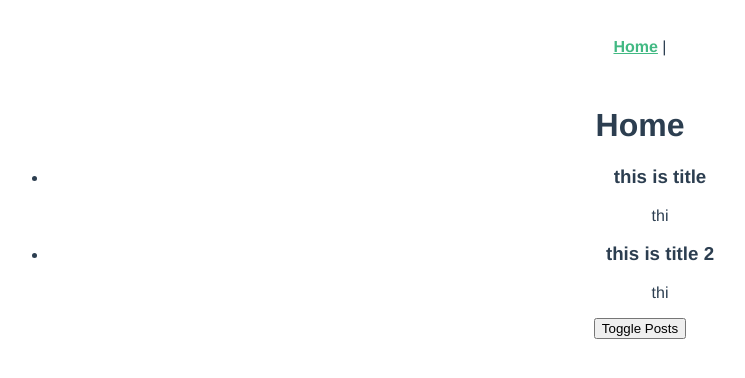
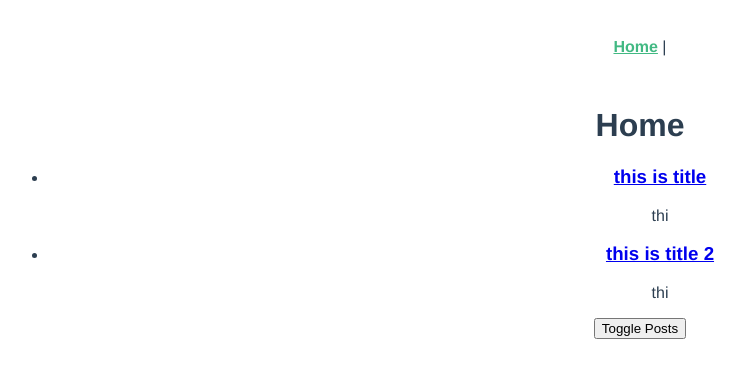
Before and after one commit to himanshurahi/Vue-JS, a Vue app in the folder blog/: page / in a window 1280 px wide. Shown: the top 378 px of the page, without its empty margins (0-745 px from the left). Built offline with nearby package versions, Linux system fonts and the light colour scheme; data requests are answered from the project's data file.

Commit message:
Single Post

```diff
--- /dev/null
+++ b/blog/src/Composables/getPost.js
@@ -0,0 +1,23 @@
+import {ref} from "vue";
+
+const getPost = (id) => {
+    const post = ref(null);
+    const error = ref(null);
+    const showPosts = ref(true);
+    const load = async () => {
+        try {
+            let data = await fetch("http://localhost:3000/posts/" + id);
+            if (! data.ok) {
+                throw Error("Post Not Exist");
+            }
+            post.value = await data.json();
+        } catch (e) {
+            error.value = e.message;
+            console.log(error.value);
+        }
+    };
+
+    return {post, error, load}
+}
+
+export default getPost;
--- a/blog/src/components/SinglePost.vue
+++ b/blog/src/components/SinglePost.vue
@@ -1,6 +1,8 @@
 <template>
   <div>
-    <h3>{{ post.title }}</h3>
+    <router-link :to="{ name: 'Details', params: { id: post.id } }">
+      <h3>{{ post.title }}</h3>
+    </router-link>
     <p>{{ snippt }}</p>
   </div>
 </template>
--- a/blog/src/router/index.js
+++ b/blog/src/router/index.js
@@ -1,12 +1,18 @@
-import { createRouter, createWebHistory } from 'vue-router'
+import {createRouter, createWebHistory} from 'vue-router'
 import Home from '../views/Home.vue'
+import Details from '../views/Details.vue'
 
 const routes = [
     {
         path: '/',
         name: 'Home',
         component: Home
-  },
+    }, {
+        path: '/posts/:id',
+        name: 'Details',
+        component: Details,
+        props: true
+    }
 
 ]
 
--- /dev/null
+++ b/blog/src/views/Details.vue
@@ -0,0 +1,25 @@
+<template>
+  <div>
+    <h3>Post Detail</h3>
+    <h4>{{ post.title }}</h4>
+    <p>{{ post.body }}</p>
+  </div>
+</template>
+
+<script>
+import { onMounted } from "@vue/runtime-core";
+import getPost from "../Composables/getPost";
+import { useRoute } from "vue-router";
+export default {
+  setup(props) {
+    const route = useRoute();
+    const { post, error, load } = getPost(route.params.id);
+
+    load();
+    return { post, error };
+  },
+};
+</script>
+
+<style>
+</style>
```
Lines whose indentation alone changed are shown as unchanged.
